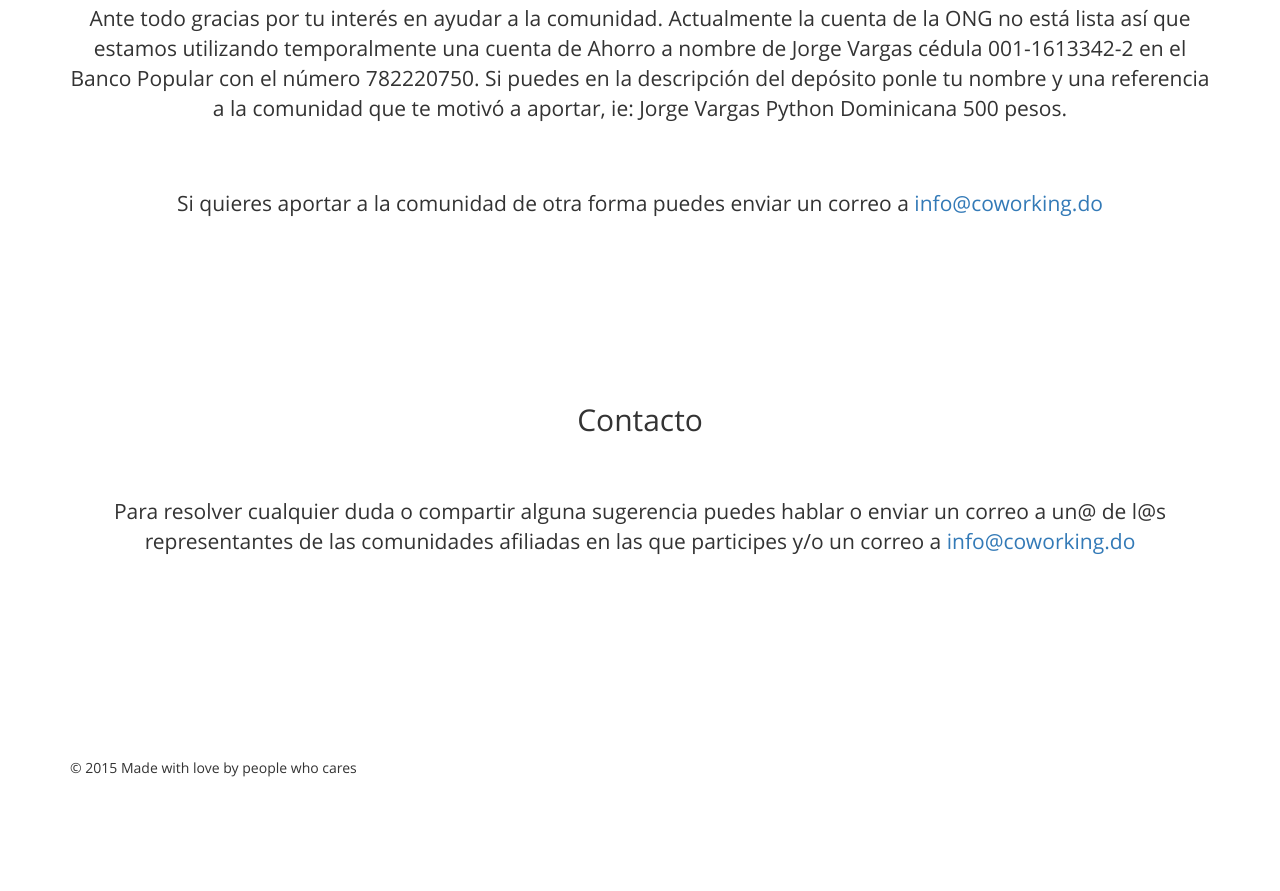
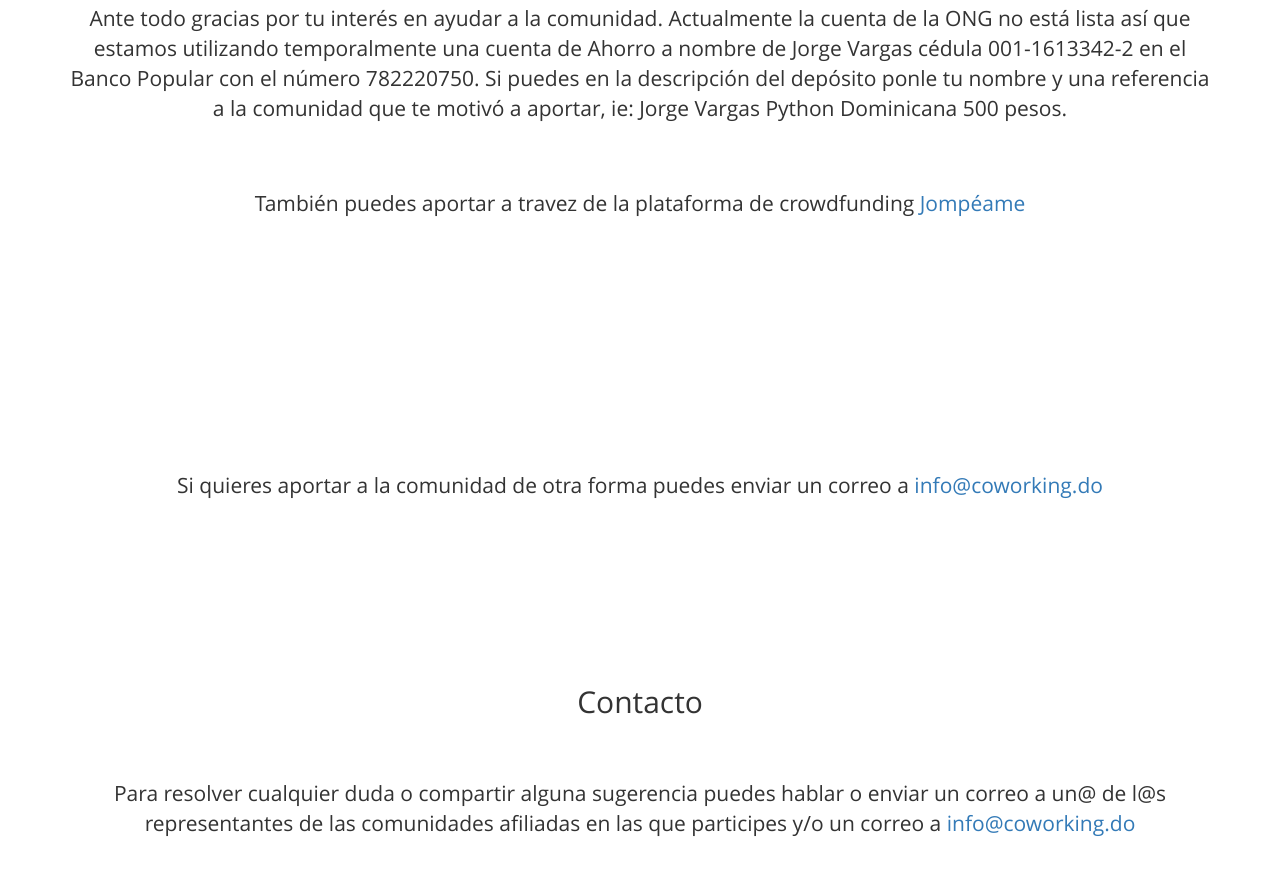
Before and after one commit to eatskolnikov/meta, a website: page src/index.html in a window 1280 px wide. Shown: the part 3818-4709 px from the top of the page. Before the commit the page ends 4621 px from the top, so only its background shows below. Drawn offline with nearby package versions, Linux system fonts and the light colour scheme; files that its build step writes are made by us from their sources; grey boxes are pictures that could not be loaded.

Commit message:
added jompeame link

```diff
--- a/src/index.html
+++ b/src/index.html
@@ -249,6 +249,10 @@
         <div class="section" id="donate">
             <h2 class="text-center">¿Cómo aportar?</h2>
             <p>Ante todo gracias por tu interés en ayudar a la comunidad. Actualmente la cuenta de la ONG no está lista así que estamos utilizando temporalmente una cuenta de Ahorro a nombre de Jorge Vargas cédula 001-1613342-2 en el Banco Popular con el número 782220750. Si puedes en la descripción del depósito ponle tu nombre y una referencia a la comunidad que te motivó a aportar, ie: Jorge Vargas Python Dominicana 500 pesos.</p>
+            <p>También puedes aportar a travez de la plataforma de crowdfunding <a href="https://goo.gl/MKmxz0">Jompéame</a></p>
+            <p>
+                <iframe frameborder="0" src="http://www.jompeame.net/es/projects/74-meta-community/donate_button_embed" style="overflow:hidden; height:115px; width:260px;"></iframe>
+            </p>
             <p>Si quieres aportar a la comunidad de otra forma puedes enviar un correo a <a href="mailto:info@coworking.do">info@coworking.do</a> </p>
         </div>
         <div class="section" id="contact">
```
Also changed, not shown: src/assets/img/logo.png (added).
